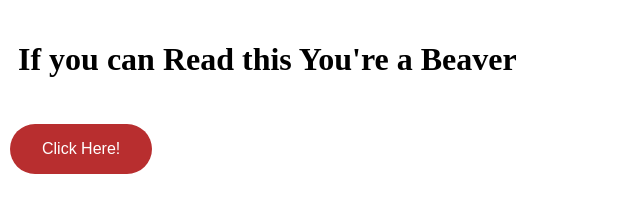
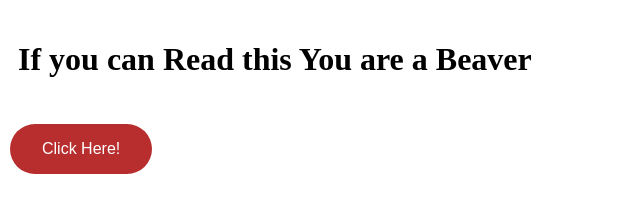
Before and after one commit to diesel-dome/cdk-app, a website: page website/index.html in a window 1280 px wide. Shown: the whole page, without its empty margins (0-640 px from the left). Drawn offline with Linux system fonts and the light colour scheme.

Commit message:
changing a header

```diff
--- a/website/index.html
+++ b/website/index.html
@@ -37,7 +37,7 @@ a {
 </head>
 <body>
 
-<h1>If you can Read this You're a Beaver</h1>
+<h1>If you can Read this You are a Beaver</h1>
 
 <button class="button button1">
   <a href="https://www.youtube.com/watch?v=iyNA62FrKCE">Click Here!</a>
```
